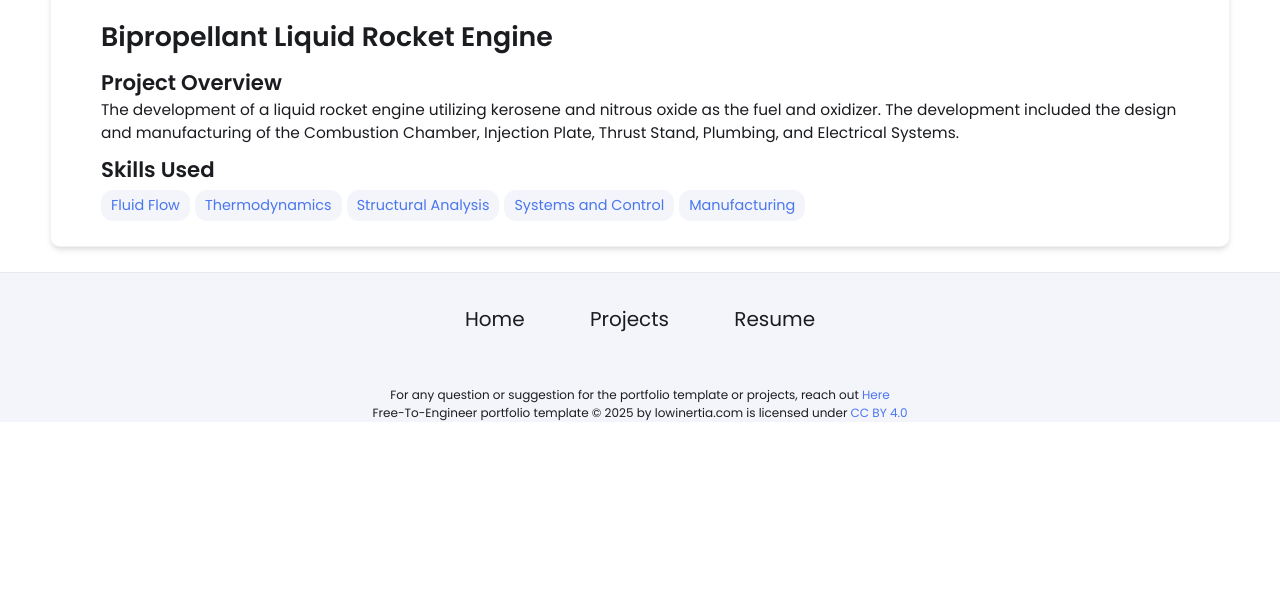
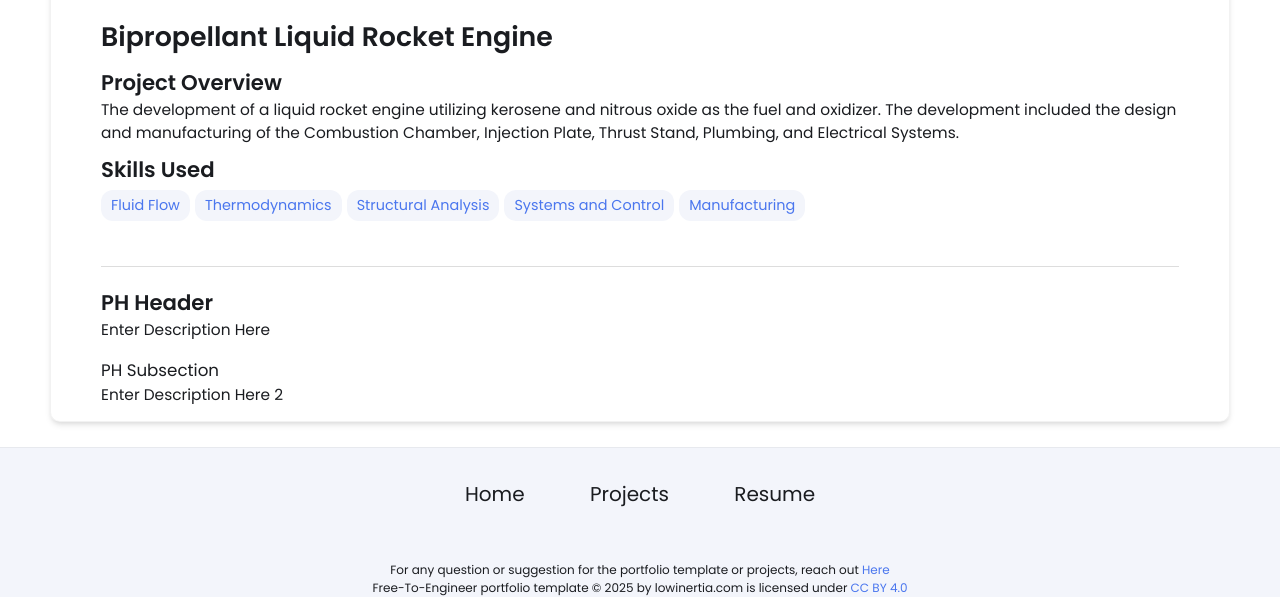
Before and after one commit to Jay-Patel-Engineer/Jay-Patel-Engineer.github.io, a Jekyll site: the page built from _projects/Liquid-Rocket-Engine/index.md, in a window 1280 px wide. Shown: the part 490-1087 px from the top of the page. Built offline with Jekyll 4.4.1, drawn with Linux system fonts in a browser that asks for light colours; before the commit the page ends 912 px from its top, so only the background shows below that.

Commit message:
Update index.md

```diff
--- a/_projects/Liquid-Rocket-Engine/index.md
+++ b/_projects/Liquid-Rocket-Engine/index.md
@@ -10,3 +10,9 @@ skills:
 - Manufacturing
 main-image: /LRE.png
 ---
+
+---
+## PH Header
+Enter Description Here
+### PH Subsection
+Enter Description Here 2
```
